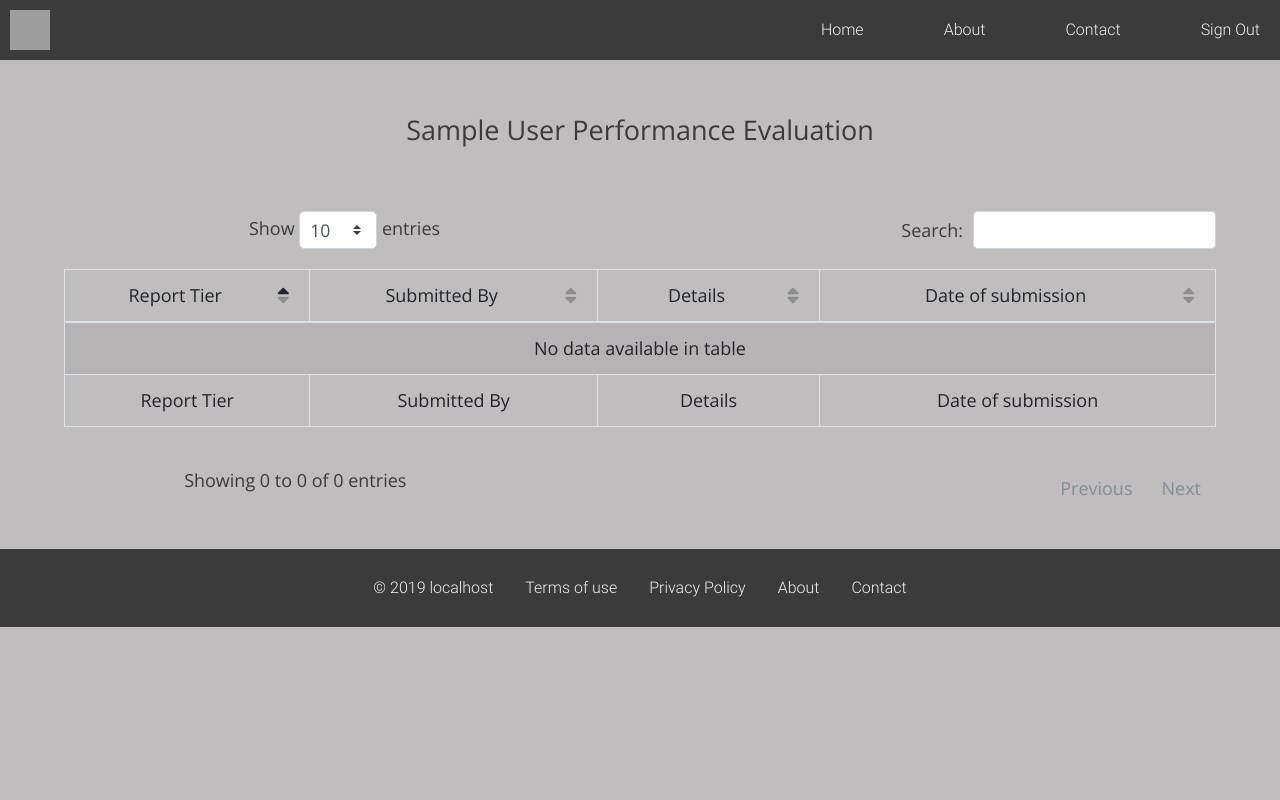
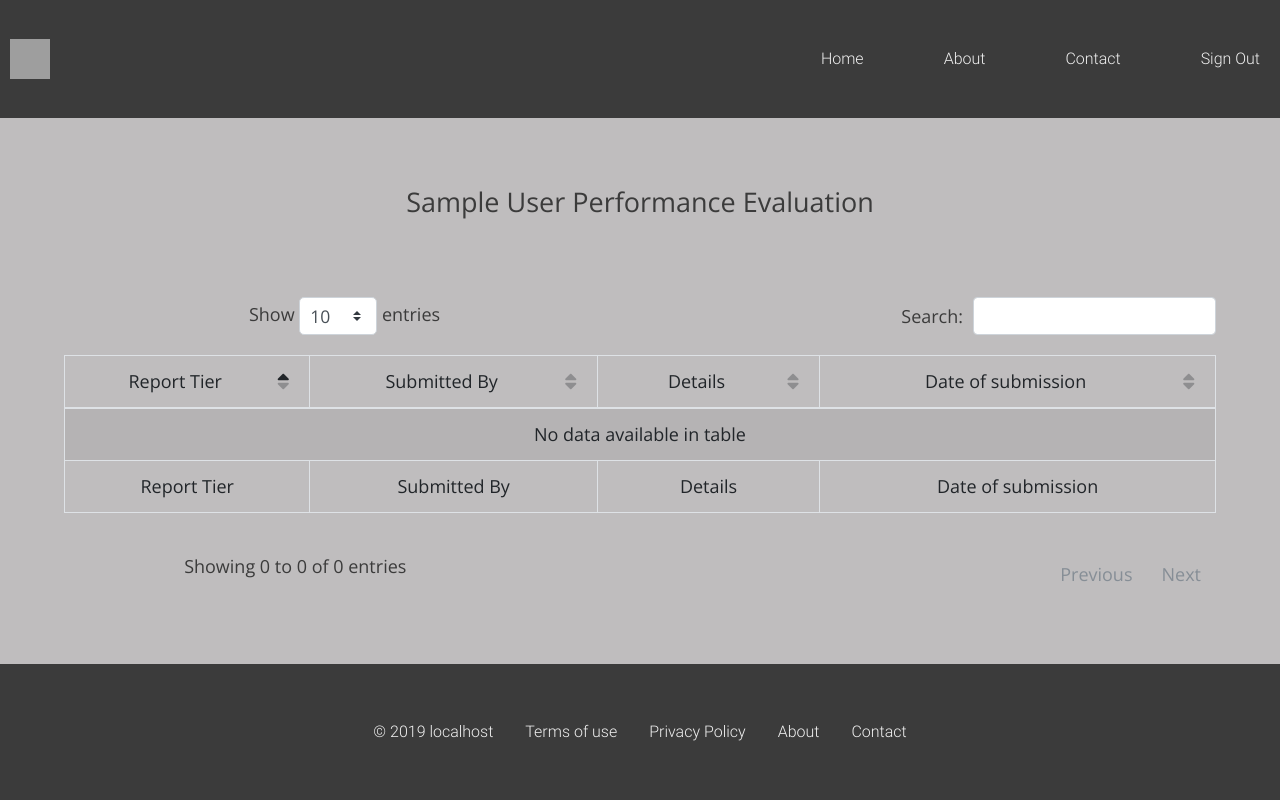
Before and after one commit to Areyesfigueroa/Performance-Evaluation, a PHP site: page /authentication/ in a window 1280 px wide. Run offline with PHP 8.4, Linux system fonts and the light colour scheme; the visitor is signed in with stand-in values (Sample User, id 1); some libraries are stand-ins or nearby versions; grey boxes are pictures that could not be loaded.

Commit message:
Footer is now position correctly.

```diff
--- a/resources/css/headerStyle.css
+++ b/resources/css/headerStyle.css
@@ -93,6 +93,9 @@ button:hover {
 /* --------------------------- */
 #page-container {
     position: relative;
+    display: grid;
+    grid-template-columns: 1fr;
+    grid-template-rows: auto;
     min-height: 100vh;
 }
 
--- a/resources/css/mainStyle.css
+++ b/resources/css/mainStyle.css
@@ -6,6 +6,7 @@
   grid-template-areas:
     " title title title title "
     " main-table main-table main-table main-table ";
+  height: 100%;
 }
 
 /* --------------------------- */
```
